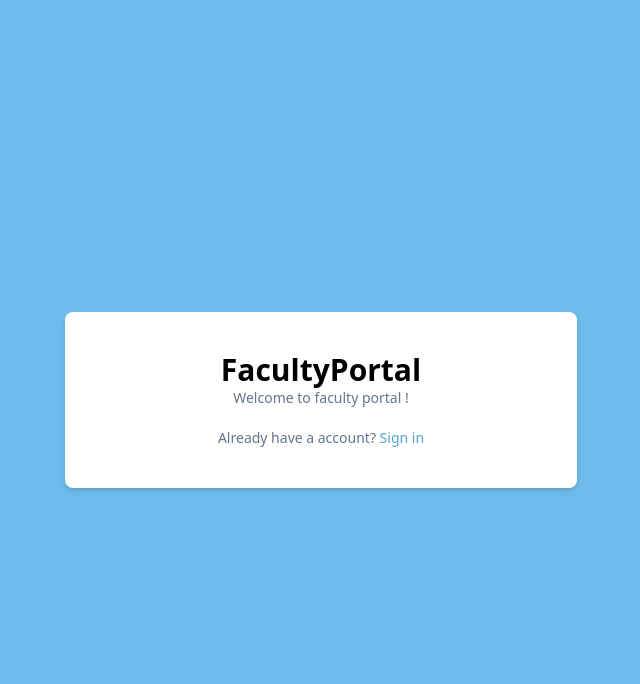
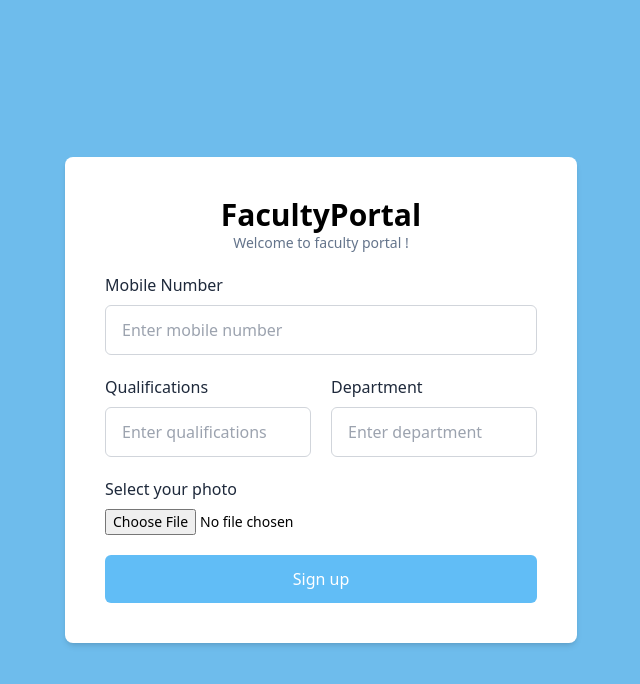
Before and after one commit to VedantKale08/FacultyPortal-MiniProject, a React (Create React App) app: page /register in a window 1280 px wide. Both pictures are taken after typing "Sample", "Sample", "name@example.com", "Sample123" into the empty fields and a click on the button "Next". Shown: the top 684 px of the page, without its empty margins (319-959 px from the left). Built offline with nearby package versions, Linux system fonts and the light colour scheme.

Commit message:
register page done

```diff
--- a/package.json
+++ b/package.json
@@ -9,6 +9,7 @@
     "lucide-react": "^0.378.0",
     "react": "^18.3.1",
     "react-dom": "^18.3.1",
+    "react-hot-toast": "^2.4.1",
     "react-scripts": "5.0.1",
     "web-vitals": "^2.1.4"
   },
--- a/src/App.js
+++ b/src/App.js
@@ -2,6 +2,7 @@ import { BrowserRouter, Route, Routes } from 'react-router-dom';
 import './App.css';
 import Login from './components/auth/Login';
 import Register from './components/auth/Register';
+import { Toaster } from 'react-hot-toast';
 
 function App() {
   return (
@@ -12,6 +13,8 @@ function App() {
           <Route path="/register" element={<Register />} />
         </Routes>
       </BrowserRouter>
+
+      <Toaster position="top-right" reverseOrder={false} />
     </div>
   );
 }
--- a/src/components/auth/Register.jsx
+++ b/src/components/auth/Register.jsx
@@ -1,10 +1,40 @@
 import { ChevronRight, Eye, EyeOff } from "lucide-react";
 import React, { useState } from "react";
+import toast from "react-hot-toast";
 import { Link } from "react-router-dom";
 
 const Register = () => {
   const [toggleEye, setToggleEye] = useState(false);
   const [tab, setTab] = useState(0);
+  const [image, setImage] = useState(null);
+
+  const uploadImage = (file) => {
+    if (file === undefined) {
+      toast.error("Invalid Image!");
+      return;
+    }
+    if (
+      file.type === "image/png" ||
+      file.type === "image/jpg" ||
+      file.type === "image/jpeg"
+    ) {
+      setImage(URL.createObjectURL(file));
+      const data = new FormData();
+      data.append("file", file);
+      data.append("upload_preset", "study-nex");
+      data.append("cloud_name", "dgu3ljso6");
+      fetch("https://api.cloudinary.com/v1_1/dgu3ljso6/image/upload", {
+        method: "post",
+        body: data,
+      })
+        .then((res) => res.json())
+        .then((res) => {
+          console.log(res.url);
+        });
+    } else {
+      toast.error("Invalid Image!");
+    }
+  };
 
   return (
     <div className="bg-[#6EBCEC] h-screen overflow-hidden flex justify-center items-center">
@@ -15,7 +45,13 @@ const Register = () => {
         </div>
 
         {tab === 0 && (
-          <form className="flex flex-col gap-5">
+          <form
+            className="flex flex-col gap-5"
+            onSubmit={(e) => {
+              e.preventDefault();
+              setTab(1);
+            }}
+          >
             <div className="flex gap-4">
               <div className="flex-1 flex flex-col gap-2">
                 <label htmlFor="fname" className="text-slate-800">
@@ -85,7 +121,7 @@ const Register = () => {
               )}
             </div>
             <button
-              onClick={() => setTab(1)}
+              type="submit"
               className="bg-[#61BDF6] text-white p-4 py-3 rounded-md hover:opacity-90 flex gap-2 justify-center items-center"
             >
               Next <ChevronRight size={18} />
@@ -93,6 +129,84 @@ const Register = () => {
           </form>
         )}
 
+        {tab === 1 && (
+          <form className="flex flex-col gap-5">
+            <div className="flex-1 flex flex-col gap-2">
+              <label htmlFor="mobile_no" className="text-slate-800">
+                Mobile Number
+              </label>
+              <input
+                type="text"
+                placeholder="Enter mobile number"
+                name="mobile_no"
+                id="mobile_no"
+                required
+                className="border border-gray-300 rounded-md px-4 py-3"
+              />
+            </div>
+
+            <div className="flex gap-5">
+              <div className="flex-1 flex flex-col gap-2">
+                <label htmlFor="qualf" className="text-slate-800">
+                  Qualifications
+                </label>
+                <input
+                  type="text"
+                  placeholder="Enter qualifications"
+                  name="qualf"
+                  id="qualf"
+                  required
+                  className="border border-gray-300 rounded-md px-4 py-3 w-full"
+                />
+              </div>
+
+              <div className="flex-1 flex flex-col gap-2">
+                <label htmlFor="dept" className="text-slate-800">
+                  Department
+                </label>
+                <input
+                  type="text"
+                  placeholder="Enter department"
+                  name="dept"
+                  id="dept"
+                  required
+                  className="border border-gray-300 rounded-md px-4 py-3 w-full"
+                />
+              </div>
+            </div>
+
+            <div className="flex-1 flex flex-col gap-2">
+              <label htmlFor="photo" className="text-slate-800">
+                Select your photo
+              </label>
+              <input
+                id="image"
+                type="file"
+                accept="image/*"
+                className="text-sm"
+                required
+                onChange={(e) => uploadImage(e.target.files[0])}
+              />
+
+              {image && (
+                <img
+                  src={image}
+                  alt=""
+                  className="w-24 h-24 cursor-pointer object-cover bg-center"
+                />
+              )}
+            </div>
+
+            <button
+              // onClick={() => setTab(2)}
+              className="bg-[#61BDF6] text-white p-4 py-3 rounded-md hover:opacity-90 flex gap-2 justify-center items-center"
+            >
+              Sign up
+            </button>
+          </form>
+        )}
+
+        {tab === 0 && (
           <div className="text-sm text-slate-500 text-center">
             <p>
               Already have a account?{" "}
@@ -101,6 +215,7 @@ const Register = () => {
               </span>
             </p>
           </div>
+        )}
       </div>
     </div>
   );
```
Also changed, not shown: 1 other file (tests, documents, lock files or other folders). Lines whose indentation alone changed are shown as unchanged.
